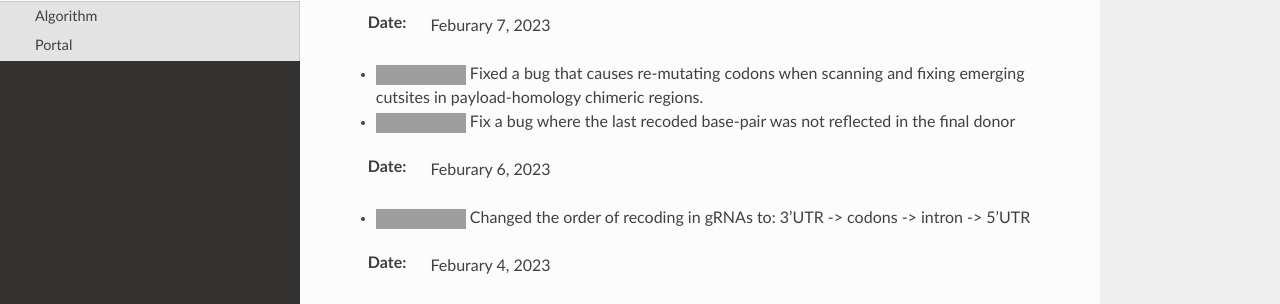
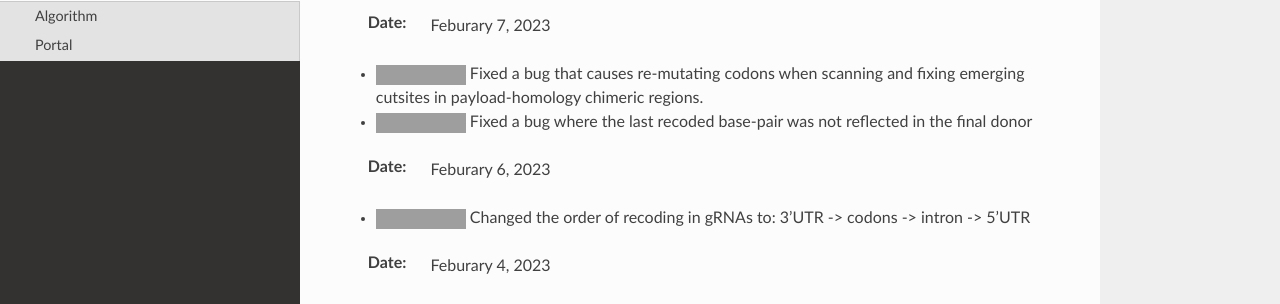
Before and after one commit to duopeng/protoSpaceJAM-readthedocs, a Sphinx documentation site: the page built from docs/source/changelog.rst, in a window 1280 px wide and 900 px high, cut to the strip 250-554 px from the top of the window. Built offline with Sphinx 7.4.7 and the Read the Docs theme 2.0.0, drawn with Linux system fonts in a browser that asks for light colours; grey boxes are pictures that could not be loaded.

Commit message:
Update changelog.rst

```diff
--- a/docs/source/changelog.rst
+++ b/docs/source/changelog.rst
@@ -8,7 +8,7 @@ Algorithm
 
 :Date: Feburary 7, 2023
 * |bug fix 6e2e5| Fixed a bug that causes re-mutating codons when scanning and fixing emerging cutsites in payload-homology chimeric regions.
-* |bug fix 82c61| Fix a bug where the last recoded base-pair was not reflected in the final donor
+* |bug fix 82c61| Fixed a bug where the last recoded base-pair was not reflected in the final donor
 
 :Date: Feburary 6, 2023
 * |enhancement 78fd0| Changed the order of recoding in gRNAs to: 3'UTR -> codons -> intron -> 5'UTR
```
